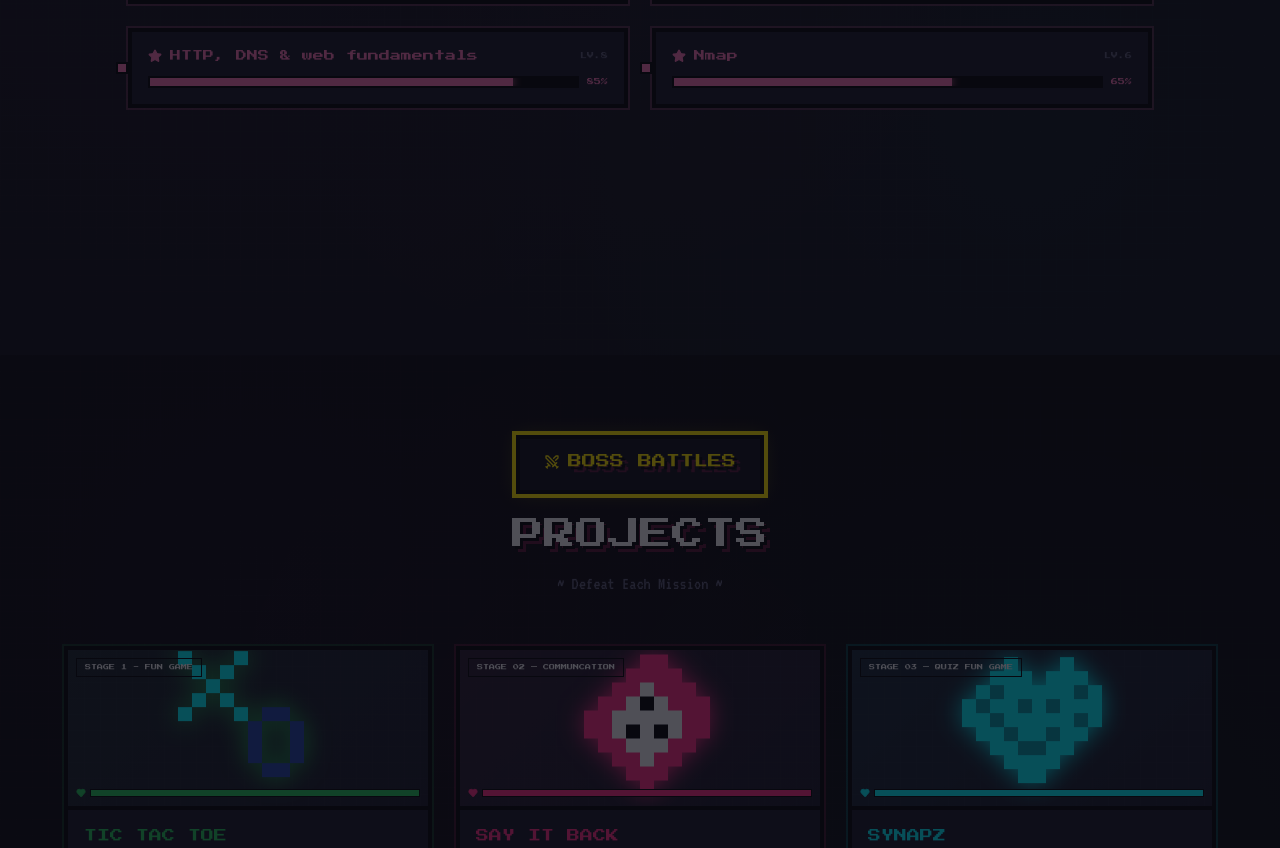
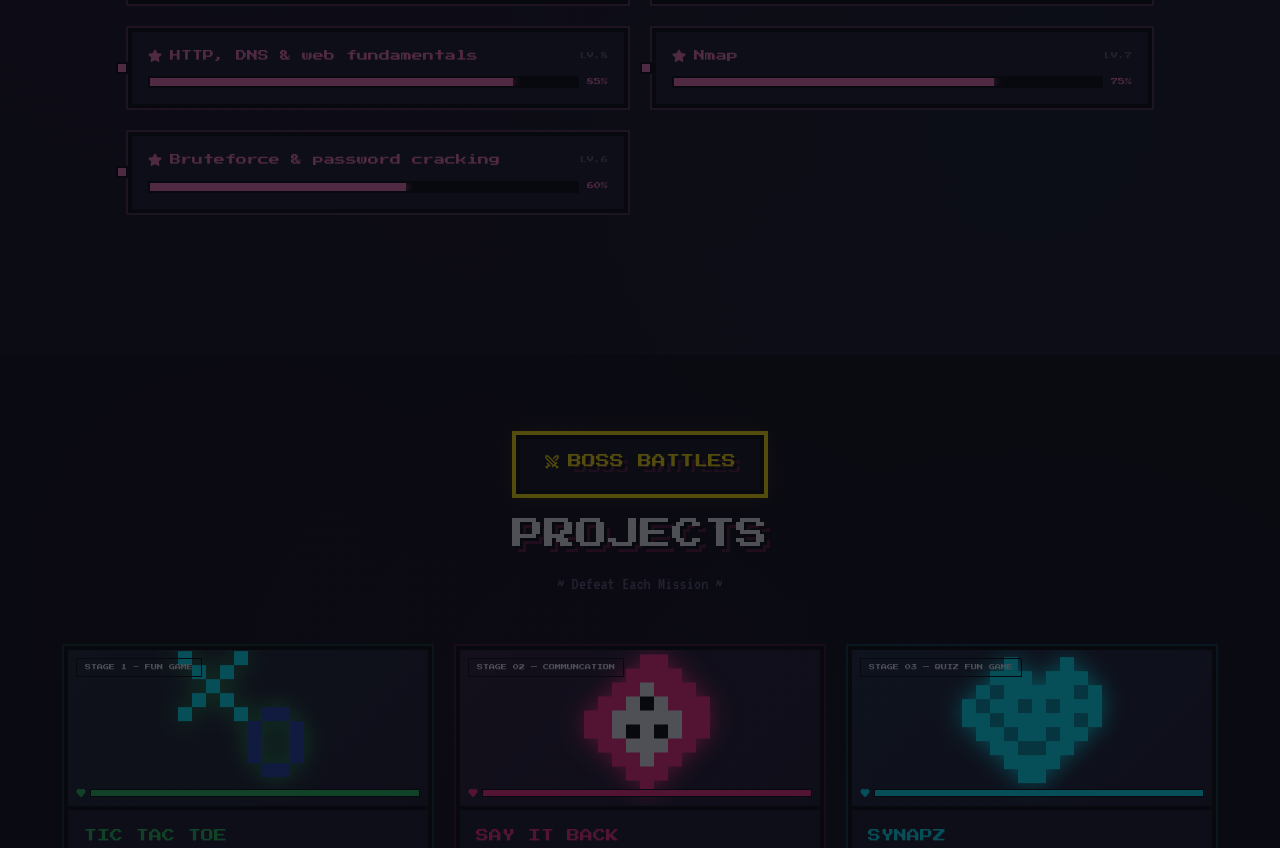
Before and after one commit to ree4yaa/portfolio, a React (Vite) app: page / in a window 1280 px wide. Shown: the part 2560-3408 px from the top of the page. Built offline with nearby package versions, Linux system fonts and the light colour scheme.

Commit message:
adding bruteforce in cyber section

```diff
--- a/src/components/pixelArt/Skills.tsx
+++ b/src/components/pixelArt/Skills.tsx
@@ -26,7 +26,8 @@ const categories: SkillCategory[] = [
      { name: 'Linux CLI', level: 70, desc: 'Command line proficiency & shell scripting', unlocked: true },
       { name: 'Networking fundamentals', level: 90, desc: 'Core networking concepts & protocols', unlocked: true },
       { name: 'HTTP, DNS & web fundamentals', level: 85, desc: 'Understanding web protocols & services', unlocked: true },
-      { name: 'Nmap', level: 65, desc: 'Network scanning & enumeration', unlocked: true},
+      { name: 'Nmap', level: 75, desc: 'Network scanning & reconnaissance', unlocked: true },
+      { name: 'Bruteforce & password cracking', level: 60, desc: 'Ethical hacking techniques & tools', unlocked: true }
     ],
   },
   {
```
